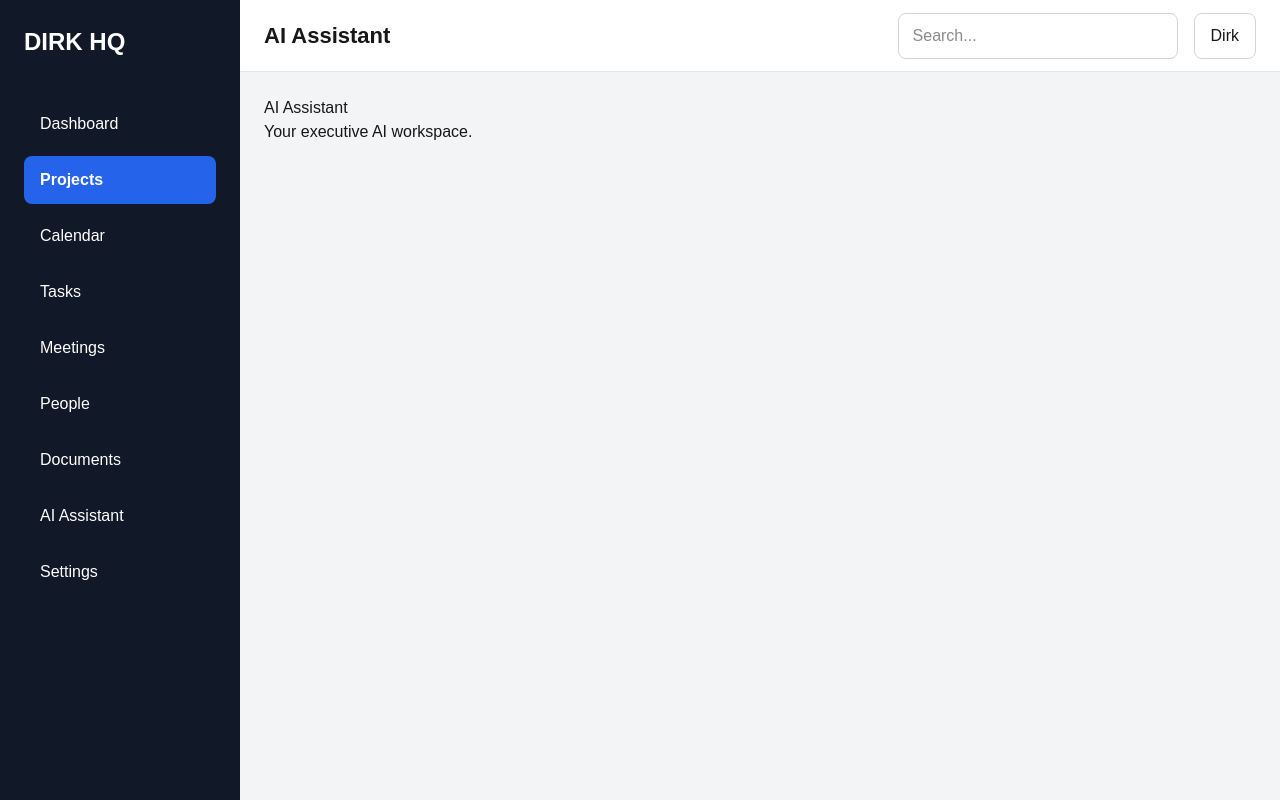
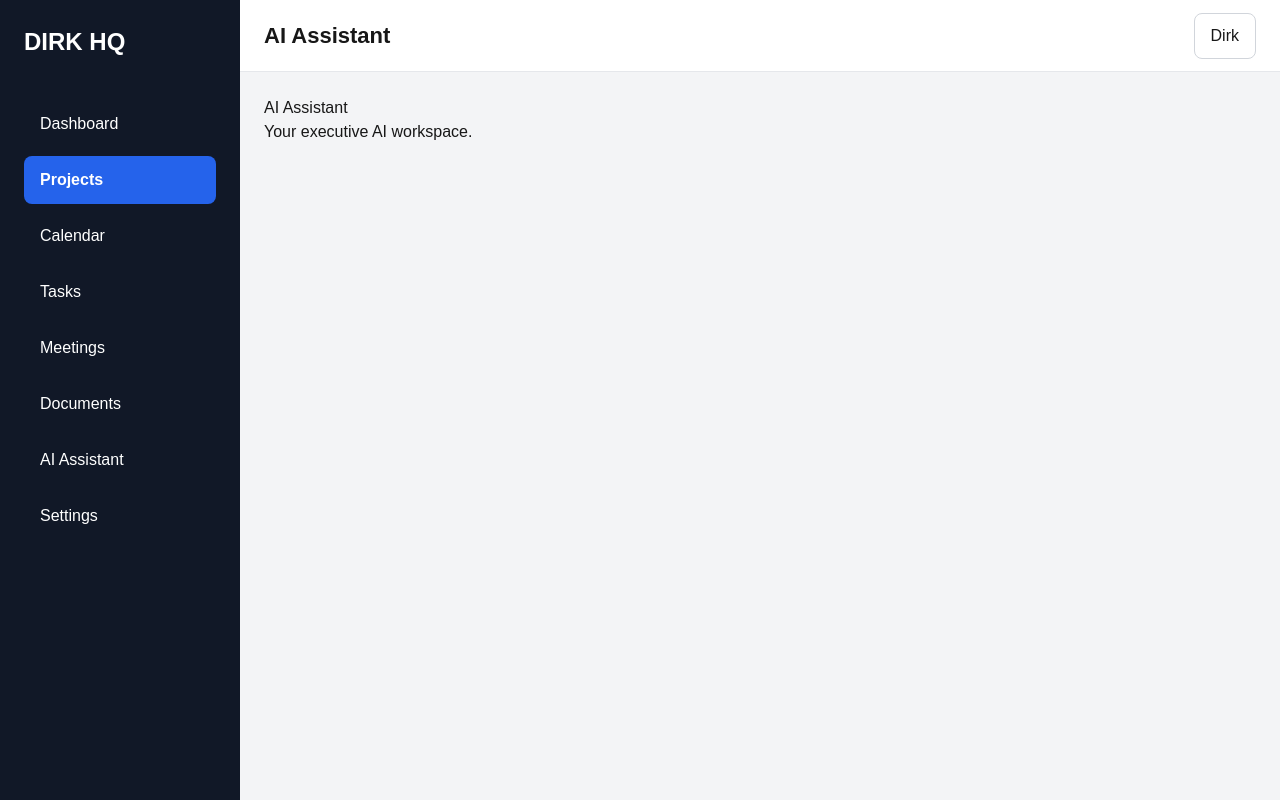
Before and after one commit to dirkviljoen77-ux/dirk-hq-os, a Next.js app in the folder apps/web/: page /assistant in a window 1280 px wide. Built offline with nearby package versions, Linux system fonts and the light colour scheme.

Commit message:
Remove People menu and top search

```diff
--- a/apps/web/components/layout/Sidebar.tsx
+++ b/apps/web/components/layout/Sidebar.tsx
@@ -10,7 +10,7 @@ const items = [
   { label: "Calendar", href: "/calendar" },
   { label: "Tasks", href: "/tasks" },
   { label: "Meetings", href: "/meetings" },
-  { label: "People", href: "/people" },
+
   { label: "Documents", href: "/documents" },
   { label: "AI Assistant", href: "/assistant" },
   { label: "Settings", href: "/settings" },
--- a/apps/web/components/layout/TopBar.tsx
+++ b/apps/web/components/layout/TopBar.tsx
@@ -11,7 +11,7 @@ export default function TopBar({
         height: "72px",
         borderBottom: "1px solid #e5e7eb",
         display: "flex",
-        justifyContent: "space-between",
+       justifyContent: "space-between",
         alignItems: "center",
         padding: "0 24px",
         boxSizing: "border-box",
@@ -37,17 +37,7 @@ export default function TopBar({
           gap: "16px",
         }}
       >
-        <input
-          type="text"
-          placeholder="Search..."
-          style={{
-            width: "280px",
-            padding: "10px 14px",
-            border: "1px solid #d1d5db",
-            borderRadius: "8px",
-            outline: "none",
-          }}
-        />
+
 
         <div
           style={{
```
